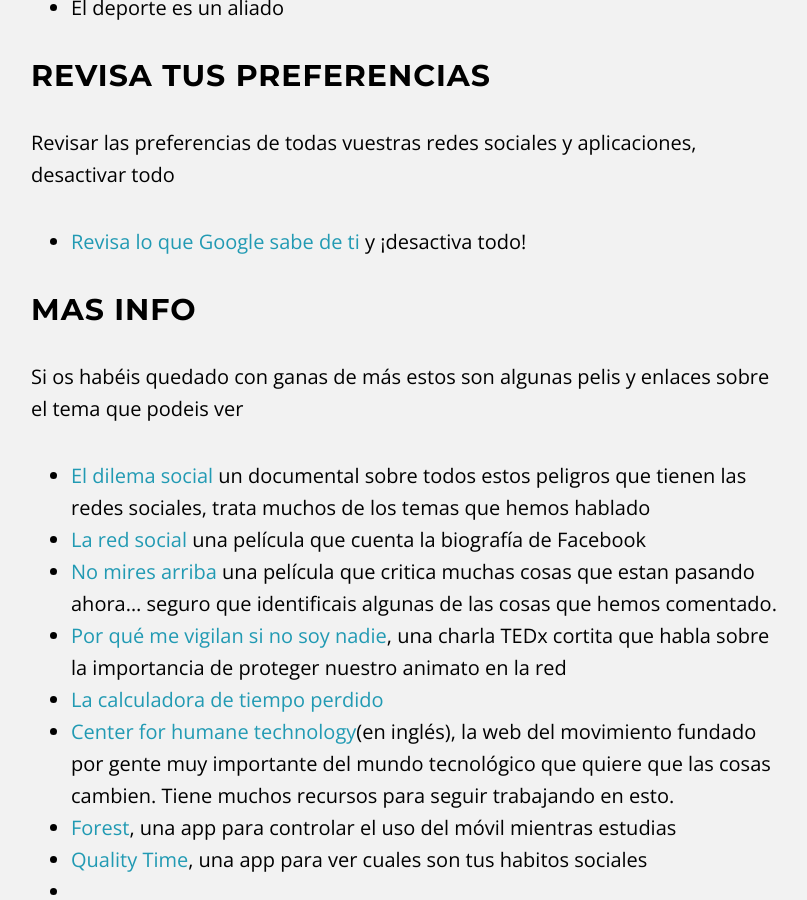
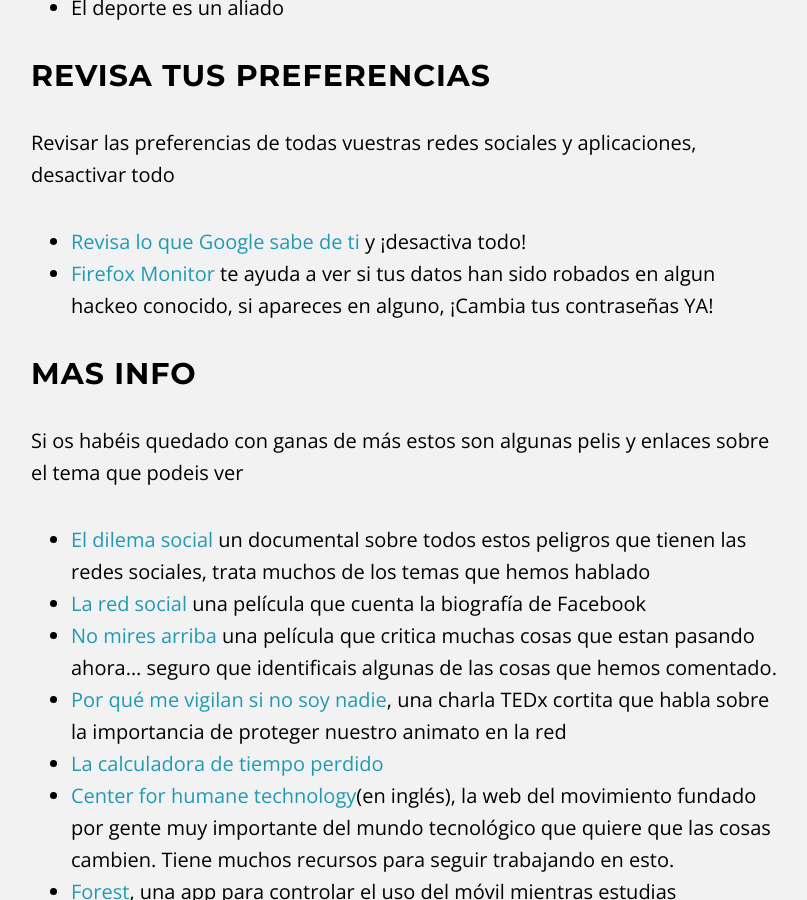
Before and after one commit to francho/francho.github.io, a Jekyll site: the page built from 488/20220206-pioneros.md, in a window 1280 px wide and 900 px high, scrolled down 1027 px. Shown: the whole window, without its empty margins (234-1041 px from the left). Built offline with Jekyll 4.4.1, drawn with Linux system fonts in a browser that asks for light colours.

Commit message:
chore: update notes

```diff
--- a/488/20220206-pioneros.md
+++ b/488/20220206-pioneros.md
@@ -25,6 +25,7 @@ title: Charla Pioneros 6/2/2022
 Revisar las preferencias de todas vuestras redes sociales y aplicaciones, desactivar todo
 
 - [Revisa lo que Google sabe de ti](https://accounts.google.com/) y ¡desactiva todo!
+- [Firefox Monitor](https://monitor.firefox.com/) te ayuda a ver si tus datos han sido robados en algun hackeo conocido, si apareces en alguno, ¡Cambia tus contraseñas YA!
 
 ## Mas info
 
@@ -38,7 +39,6 @@ Si os habéis quedado con ganas de más estos son algunas pelis y enlaces sobre
 - [Center for humane technology](https://www.humanetech.com/)(en inglés), la web del movimiento fundado por gente muy importante del mundo tecnológico que quiere que las cosas cambien. Tiene muchos recursos para seguir trabajando en esto.
 - [Forest](https://www.forestapp.cc/), una app para controlar el uso del móvil mientras estudias
 - [Quality Time](https://www.qualitytimeapp.com/), una app para ver cuales son tus habitos sociales
--
 
 ## Usa aplicaciones alternativas
 
```
